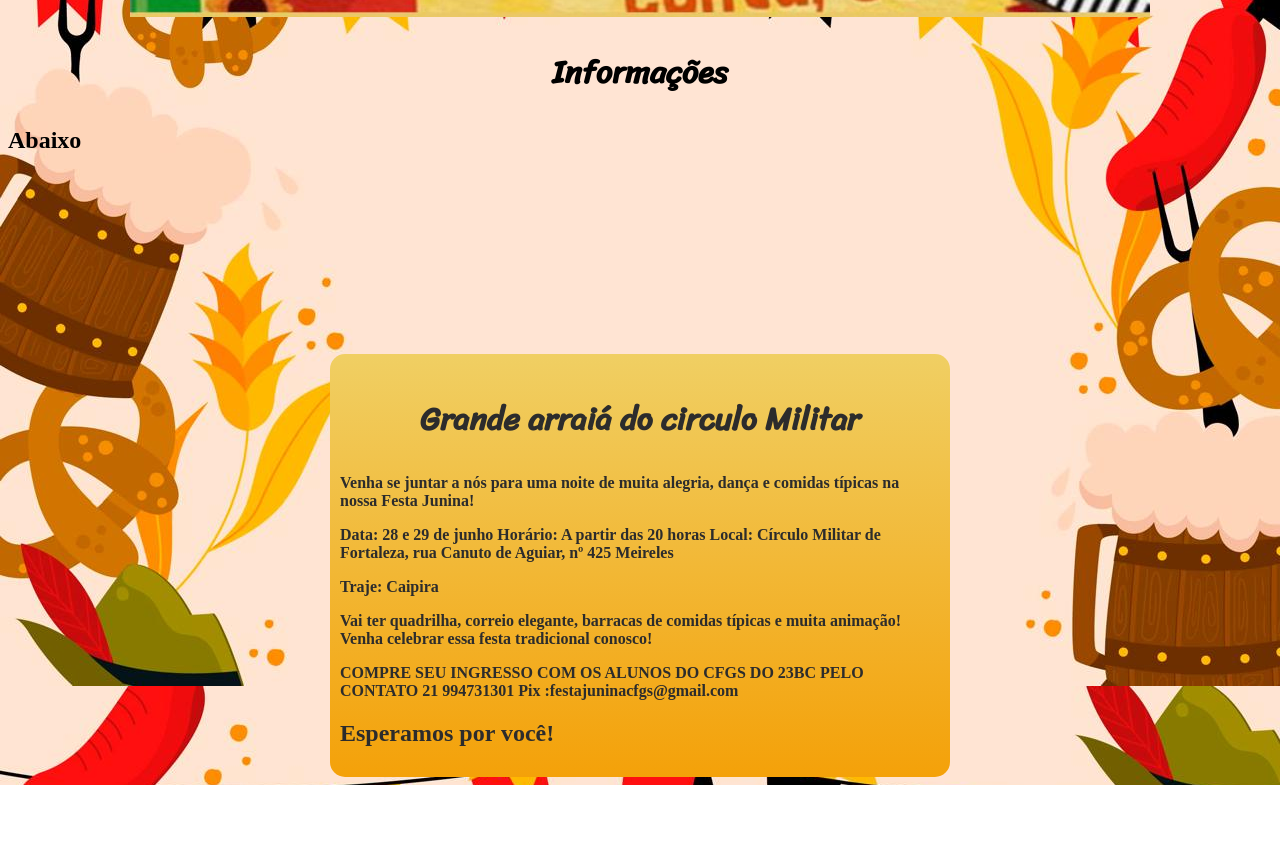
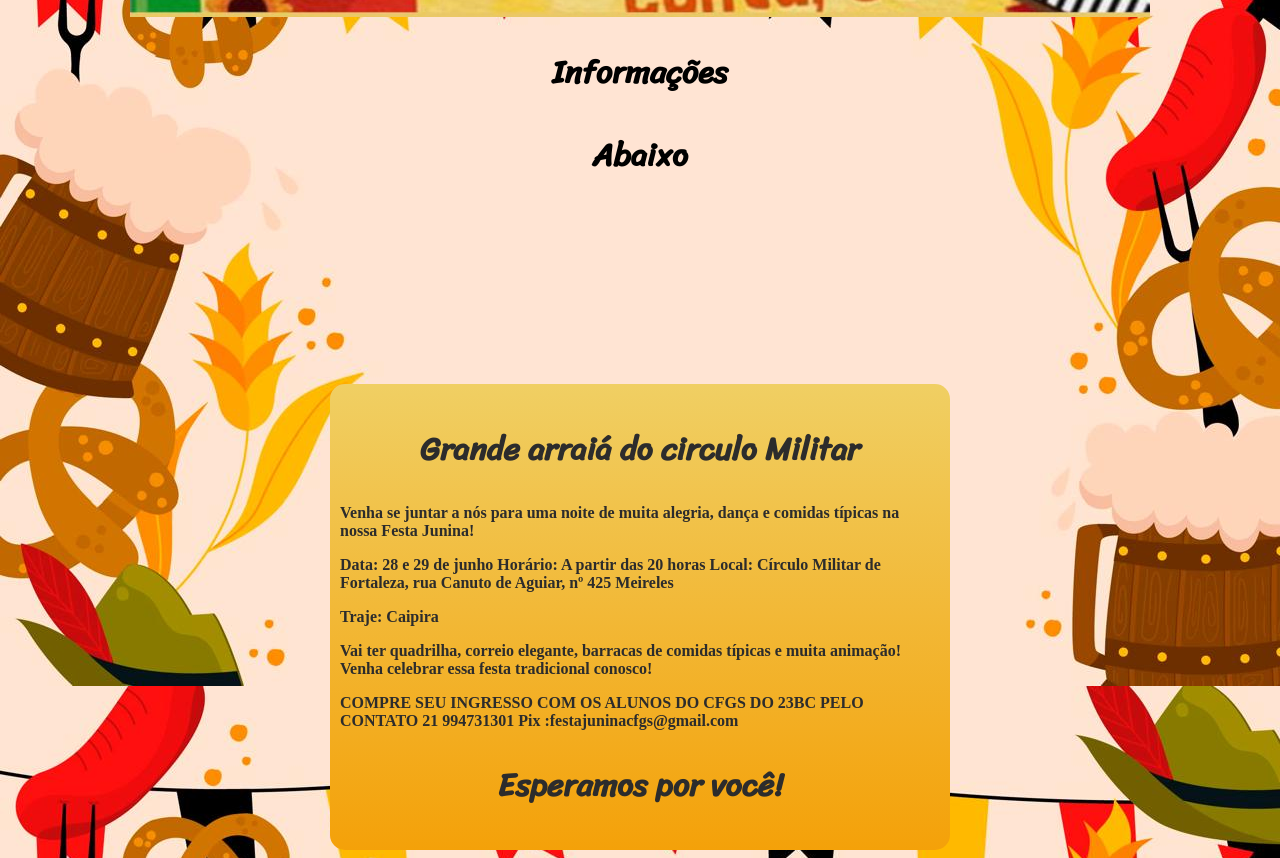
Before and after one commit to josehenriquedasilva/Projeto-Junino, a plain HTML site: page index.html in a window 1280 px wide. Shown: the part 1020-1878 px from the top of the page. Before the commit the page ends 1805 px from the top, so only its background shows below. Drawn offline with Linux system fonts and the light colour scheme.

Commit message:
Nova correção

```diff
--- a/style.css
+++ b/style.css
@@ -22,7 +22,7 @@ picture img {
     margin: auto;
 }
 
-section h1, h {
+section h1, h2{
     text-align: center;
     font-size: 2em;
     font-family: Sriracha, Verdana, Geneva, Tahoma, sans-serif;
```
